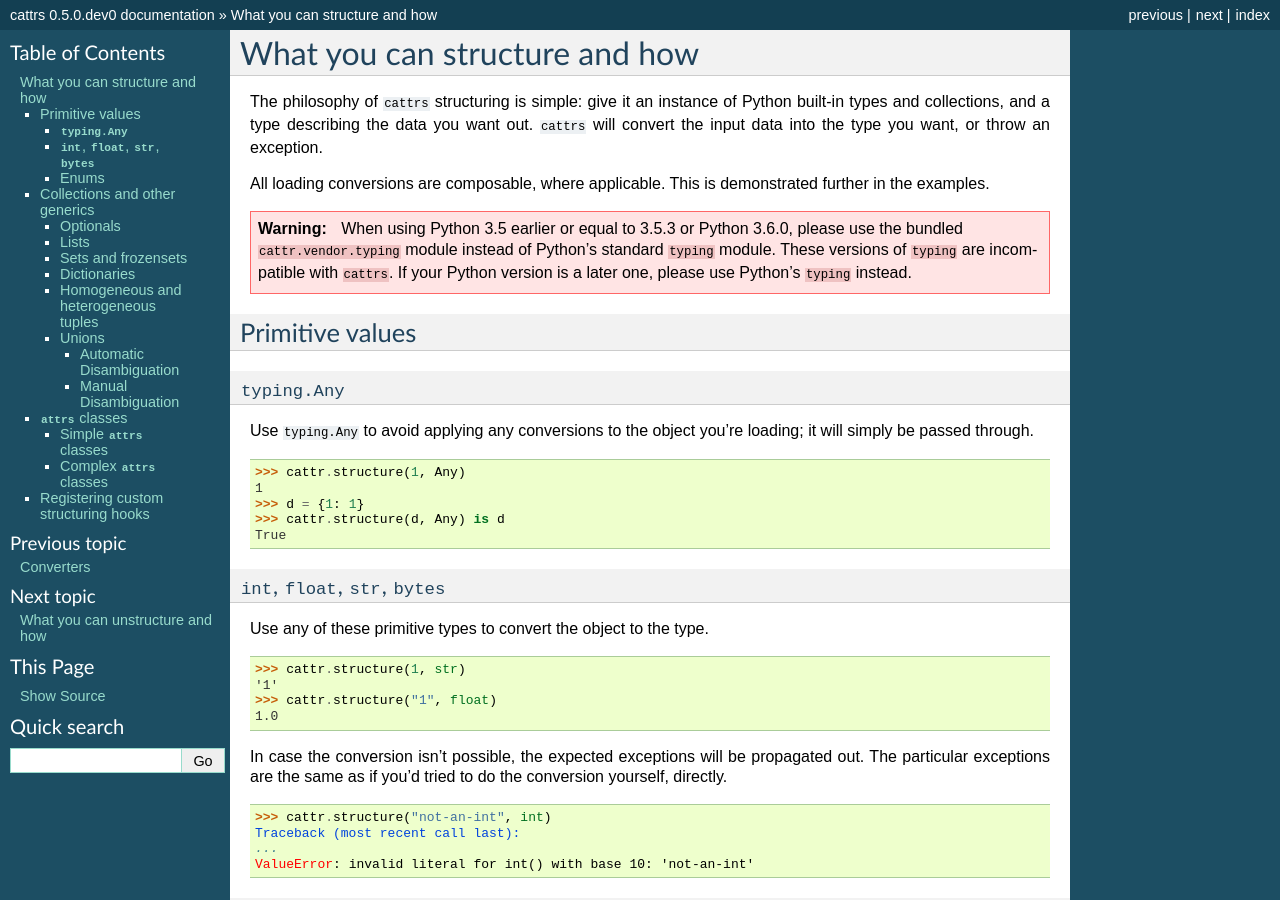
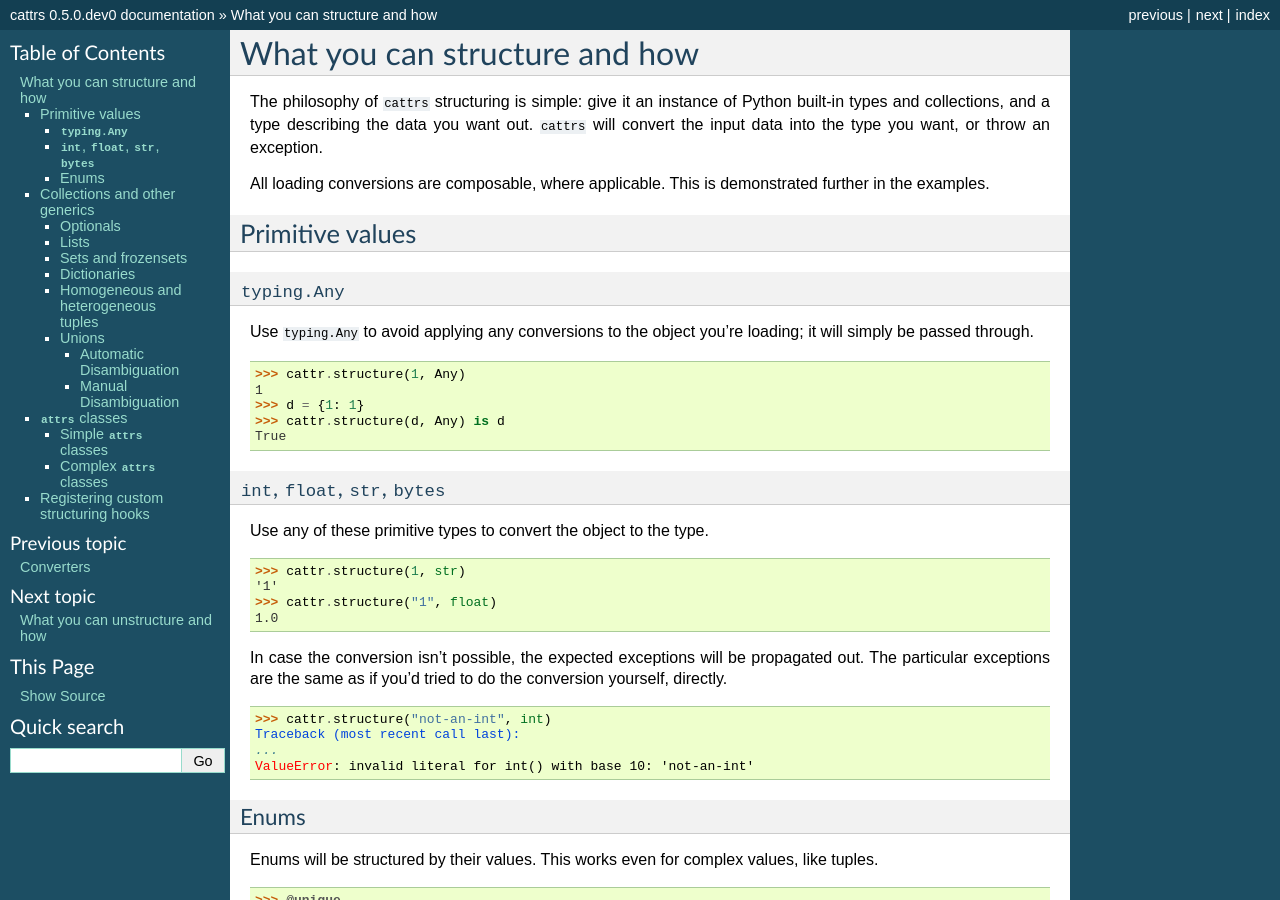
Before and after one commit to busgaidw2/cattrs, a Sphinx documentation site: the page built from docs/structuring.rst, in a window 1280 px wide and 900 px high. Built offline with Sphinx 7.4.7, drawn with Linux system fonts in a browser that asks for light colours; pages that are not in the unit, such as notebooks, are missing from menus.

Commit message:
fixing docs.

```diff
--- a/docs/conf.py
+++ b/docs/conf.py
@@ -280,11 +280,5 @@ texinfo_documents = [
 
 doctest_global_setup = "import attr, cattr;" \
                        "from cattr import typed;" \
-                       "from cattr._compat import *;" \
+                       "from typing import *;" \
                        "from enum import Enum, unique"
-
-# Sphinx will want to import all referenced modules. Some of these modules
-# aren't needed and will, in fact, change process-wide state.
-# This will make the doctests fail.
-sys.modules['cattr.vendor.python2.typing'] = Mock()
-sys.modules['cattr.vendor.python3.typing'] = Mock()
--- a/docs/structuring.rst
+++ b/docs/structuring.rst
@@ -9,13 +9,6 @@ exception.
 
 All loading conversions are composable, where applicable. This is
 demonstrated further in the examples.
-
-.. warning::
-
-    When using Python 3.5 earlier or equal to 3.5.3 or Python 3.6.0, please use
-    the bundled ``cattr.vendor.typing`` module instead of Python's standard ``typing``
-    module. These versions of ``typing`` are incompatible with ``cattrs``. If
-    your Python version is a later one, please use Python's ``typing`` instead.
 
 Primitive values
 ----------------
```
